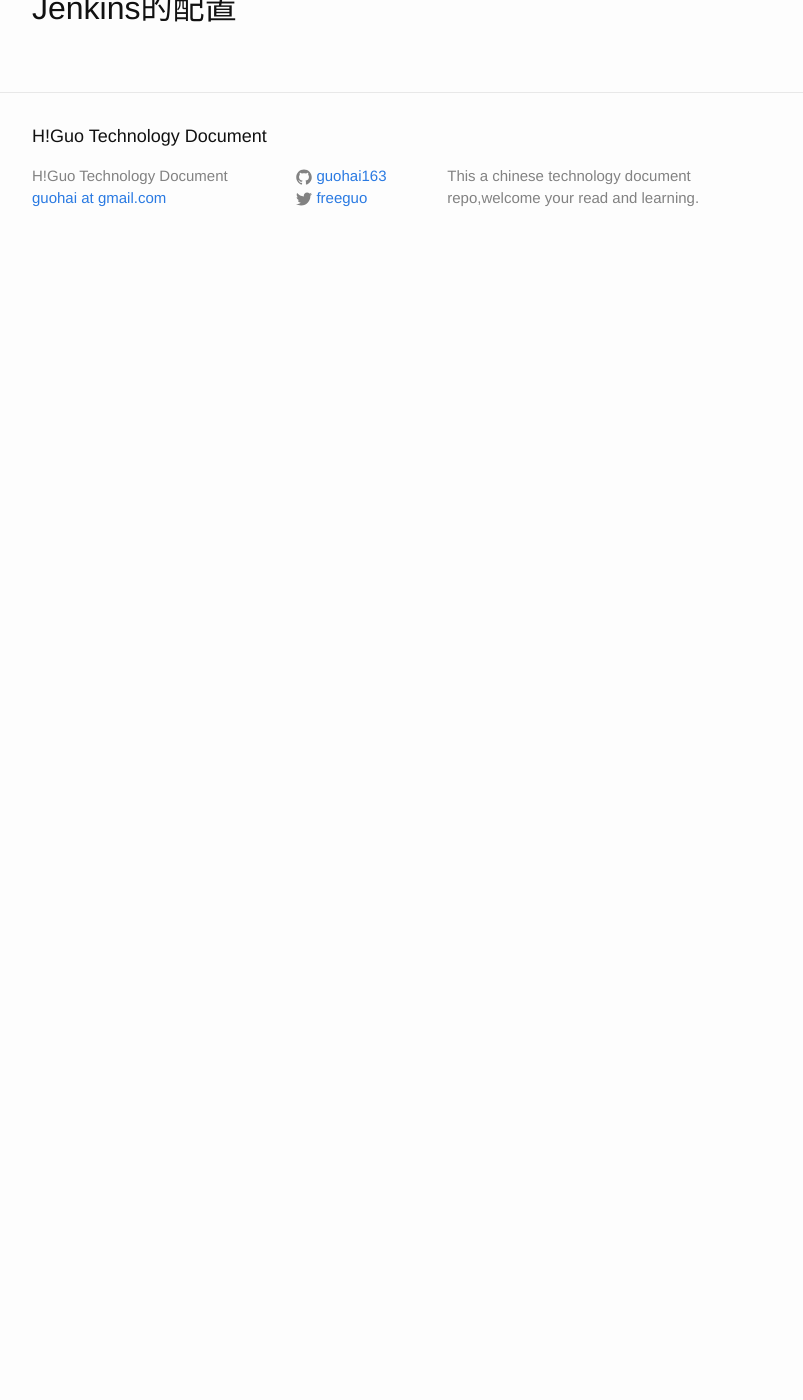
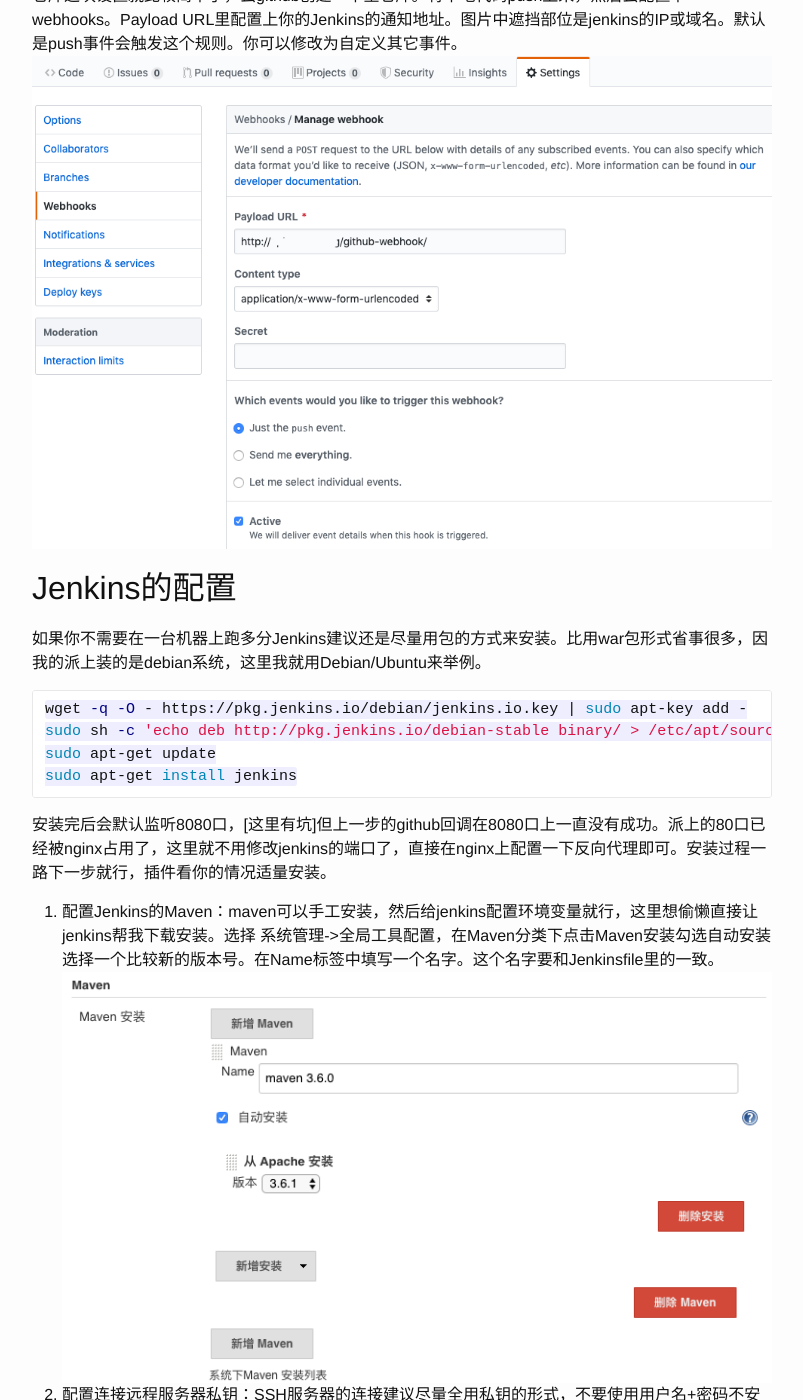
Before and after one commit to guohai163/guohai163.github.io, a Jekyll site: the page built from _posts/2019-07-22-idea-github-jenkins-debian.md, in a window 1280 px wide and 1400 px high, scrolled down 2400 px. Shown: the whole window, without its empty margins (238-1041 px from the left). Built offline with Jekyll 4.4.1, drawn with Linux system fonts in a browser that asks for light colours; before the commit the page ends 2670 px from its top, so only the background shows below that; some of the changed text lies outside the part shown.

Commit message:
快速组建Java项目持续集成环境

````diff
--- a/_posts/2019-07-22-idea-github-jenkins-debian.md
+++ b/_posts/2019-07-22-idea-github-jenkins-debian.md
@@ -69,5 +69,35 @@
 
 ## 设置下github仓库
 
+仓库这块设置就比较简单了，去github创建一个空仓库。将本地代码push上来，然后去配置下webhooks。Payload URL里配置上你的Jenkins的通知地址。图片中遮挡部位是jenkins的IP或域名。默认是push事件会触发这个规则。你可以修改为自定义其它事件。
+ ![webhook](http://blog.guohai.org/doc-pic/2019-07/github-webhook.png)
 
 ## Jenkins的配置
+
+如果你不需要在一台机器上跑多分Jenkins建议还是尽量用包的方式来安装。比用war包形式省事很多，因我的派上装的是debian系统，这里我就用Debian/Ubuntu来举例。
+
+``` shell
+wget -q -O - https://pkg.jenkins.io/debian/jenkins.io.key | sudo apt-key add -
+sudo sh -c 'echo deb http://pkg.jenkins.io/debian-stable binary/ > /etc/apt/sources.list.d/jenkins.list'
+sudo apt-get update
+sudo apt-get install jenkins
+```
+安装完后会默认监听8080口，[这里有坑]但上一步的github回调在8080口上一直没有成功。派上的80口已经被nginx占用了，这里就不用修改jenkins的端口了，直接在nginx上配置一下反向代理即可。安装过程一路下一步就行，插件看你的情况适量安装。
+
+1. 配置Jenkins的Maven：maven可以手工安装，然后给jenkins配置环境变量就行，这里想偷懒直接让jenkins帮我下载安装。选择 系统管理->全局工具配置，在Maven分类下点击Maven安装勾选自动安装选择一个比较新的版本号。在Name标签中填写一个名字。这个名字要和Jenkinsfile里的一致。
+ ![j-maven](http://blog.guohai.org/doc-pic/2019-07/j-maven.png)
+2. 配置连接远程服务器私钥：SSH服务器的连接建议尽量全用私钥的形式，不要使用用户名+密码不安全。在Jenkins里点击凭据->添加凭据。类型选择[SSH Username with private key],ID起一个唯一好记的名字就行，比如服务器IP或域名。用户名为远程主机用户名。在PrivateKey里选择Enter directly点击Add后选择你的私钥文件即可
+![j-credentials](http://blog.guohai.org/doc-pic/2019-07/j-credentials.png)
+3. 都配置完了我们来创建构建任务：名字，按你的项目起就行，类型选择流水线/Pipelines。在构建触发器要勾选下 [GitHub hook trigger for GITScm polling]这样上一步的提交钩子就能触发本地构建了。
+4. 将流水线内的定义切成 [Pipeline script from SCM] 配置好你的仓库地址和分支名字，脚本路径如果上次无变化保持默认即可。
+![j-pipeline](http://blog.guohai.org/doc-pic/2019-07/j-pipeline.png)
+
+Jenkins的部分到此结束。
+
+## 线上服务器的配置
+
+线上只要配置好权限，放一个[脚本](http://blog.guohai.org/doc-pic/2019-07/spring-boot.sh)上去即可，脚本的功能是帮你重启jar包的。路径要和第一步里的Jenkinsfile里配置的一致。
+
+## 结束语
+
+至此整个过程1个小时左右，就全部搞定了。奉劝各位团队们不要在手工部署了太不安全了。
````
Also changed, not shown: doc-pic/2019-07/github-webhook.png (added), doc-pic/2019-07/j-credentials.png (added), doc-pic/2019-07/j-maven.png (added), doc-pic/2019-07/j-pipeline.png (added), 1 other file.
